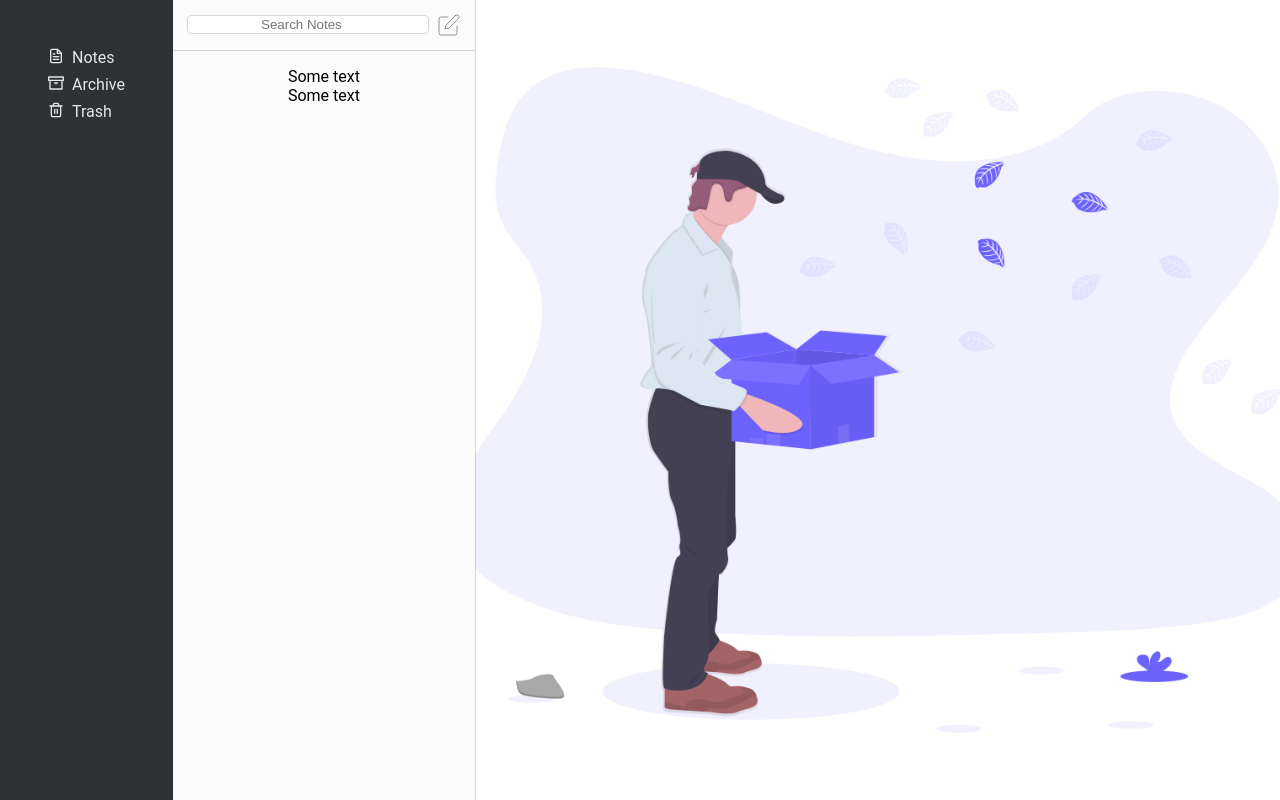
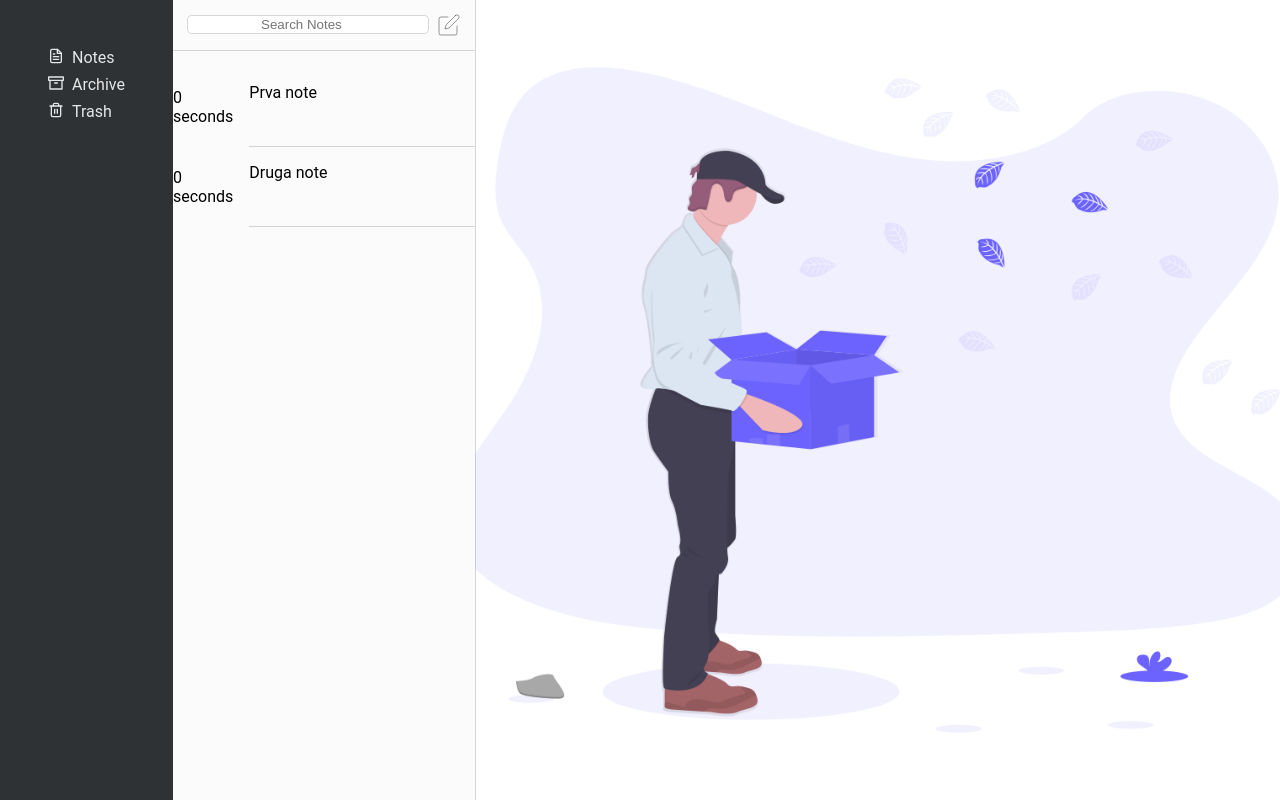
Before and after one commit to gunnmgirl/bear-clone, a React (Create React App) app: page / in a window 1280 px wide. Built offline with nearby package versions, Linux system fonts and the light colour scheme.

Commit message:
Adds note creation and modification date

```diff
--- a/package.json
+++ b/package.json
@@ -6,6 +6,7 @@
     "@testing-library/jest-dom": "^4.2.4",
     "@testing-library/react": "^9.3.2",
     "@testing-library/user-event": "^7.1.2",
+    "date-fns": "^2.13.0",
     "nanoid": "^3.1.5",
     "react": "^16.13.1",
     "react-dom": "^16.13.1",
--- a/src/features/notes/components/Editor.js
+++ b/src/features/notes/components/Editor.js
@@ -51,7 +51,15 @@ function Editor() {
         <Container>
           <StyledTextarea
             autoFocus
-            onBlur={() => dispatch(addContent({ text: input, id: noteId }))}
+            onBlur={() =>
+              dispatch(
+                addContent({
+                  text: input,
+                  id: noteId,
+                  modificationDate: new Date(),
+                })
+              )
+            }
             value={input}
             onChange={(event) => setInput(event.target.value)}
           />
--- a/src/features/notes/components/Notes.js
+++ b/src/features/notes/components/Notes.js
@@ -5,6 +5,7 @@ import { useHistory } from "react-router-dom";
 import { Edit } from "react-feather";
 import { nanoid } from "nanoid";
 import styled from "styled-components";
+import { formatDistanceStrict } from "date-fns";
 
 import { addNote } from "../actions/notesActions";
 import Editor from "./Editor";
@@ -14,6 +15,7 @@ const StyledNotes = styled.div`
   display: flex;
   flex-direction: column;
   align-items: center;
+  overflow-y: auto;
 `;
 
 const StyledSearch = styled.div`
@@ -38,10 +40,42 @@ const EditIconWrapper = styled(Edit)`
   color: ${(props) => props.theme.secondary};
 `;
 
+const NotesContainer = styled.div`
+  display: flex;
+  flex-direction: column;
+  align-items: center;
+  width: 100%;
+`;
+
+const NoteItem = styled.div`
+  width: 100%;
+  height: 5rem;
+  display: flex;
+  align-items: center;
+`;
+
+const TimeIconWraper = styled.div`
+  display: flex;
+  flex-direction: column;
+  margin-right: 1rem;
+`;
+
+const Preview = styled.div`
+  display: flex;
+  height: 100%;
+  width: 100%;
+  word-break: break-all;
+  border-bottom: 1px solid ${(props) => props.theme.border};
+`;
+
+const Text = styled.p``;
+
 function payload() {
   return {
     text: "Treca note",
     id: nanoid(),
+    creationDate: new Date(),
+    modificationDate: new Date(),
   };
 }
 
@@ -63,11 +97,23 @@ function Notes() {
             }}
           />
         </StyledSearch>
-        {notes.map((note) => (
-          <div key={note.id} onClick={() => history.push(`${note.id}`)}>
-            Some text
-          </div>
-        ))}
+        <NotesContainer>
+          {notes.map((note) => (
+            <NoteItem key={note.id} onClick={() => history.push(`${note.id}`)}>
+              <TimeIconWraper>
+                <span>
+                  {formatDistanceStrict(
+                    new Date(),
+                    new Date(note.modificationDate)
+                  )}
+                </span>
+              </TimeIconWraper>
+              <Preview>
+                <Text>{note.text.substring(0, 90)}</Text>
+              </Preview>
+            </NoteItem>
+          ))}
+        </NotesContainer>
       </StyledNotes>
       <Editor />
     </>
--- a/src/features/notes/reducers/notesReducers.js
+++ b/src/features/notes/reducers/notesReducers.js
@@ -2,13 +2,40 @@ import { nanoid } from "nanoid";
 
 const INITIAL_STATE = {
   notes: [
-    { text: "Prva note", id: nanoid() },
-    { text: "Druga note", id: nanoid() },
+    {
+      text: "Prva note",
+      id: nanoid(),
+      creationDate: new Date(),
+      modificationDate: new Date(),
+    },
+    {
+      text: "Druga note",
+      id: nanoid(),
+      creationDate: new Date(),
+      modificationDate: new Date(),
+    },
   ],
-  archive: [{ text: "Prva arhiva", id: nanoid() }],
+  archive: [
+    {
+      text: "Prva arhiva",
+      id: nanoid(),
+      creationDate: new Date(),
+      modificationDate: new Date(),
+    },
+  ],
   trash: [
-    { text: "Prvi trash", id: nanoid() },
-    { text: "Drugi trash", id: nanoid() },
+    {
+      text: "Prvi trash",
+      id: nanoid(),
+      creationDate: new Date(),
+      modificationDate: new Date(),
+    },
+    {
+      text: "Drugi trash",
+      id: nanoid(),
+      creationDate: new Date(),
+      modificationDate: new Date(),
+    },
   ],
 };
 
@@ -21,7 +48,11 @@ export default (state = INITIAL_STATE, action) => {
         ...state,
         notes: state.notes.map((note) =>
           note.id === action.payload.id
-            ? { ...note, text: action.payload.text }
+            ? {
+                ...note,
+                text: action.payload.text,
+                modificationDate: action.payload.modificationDate,
+              }
             : { ...note }
         ),
       };
```
Also changed, not shown: 1 other file (tests, documents, lock files or other folders).
